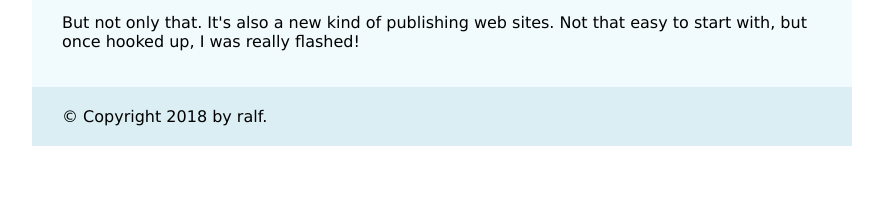
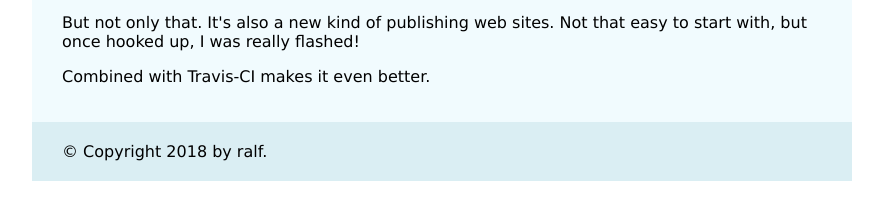
Before and after one commit to ralfcoenen/lektor-demo, a plain HTML site: page index.html in a window 1280 px wide. Shown: the part 287-506 px from the top of the page, without its empty margins (198-1081 px from the left). Drawn offline with Linux system fonts and the light colour scheme.

Commit message:
Synchronized build

```diff
--- a/index.html
+++ b/index.html
@@ -26,6 +26,7 @@
   <p>This is a basic demo website that shows how to use Lektor for a basic
 website with some pages and a blog.</p>
 <p>But not only that. It's also a new kind of publishing web sites. Not that easy to start with, but once hooked up, I was really flashed!</p>
+<p>Combined with Travis-CI makes it even better.</p>
 
 
   </div>
```
